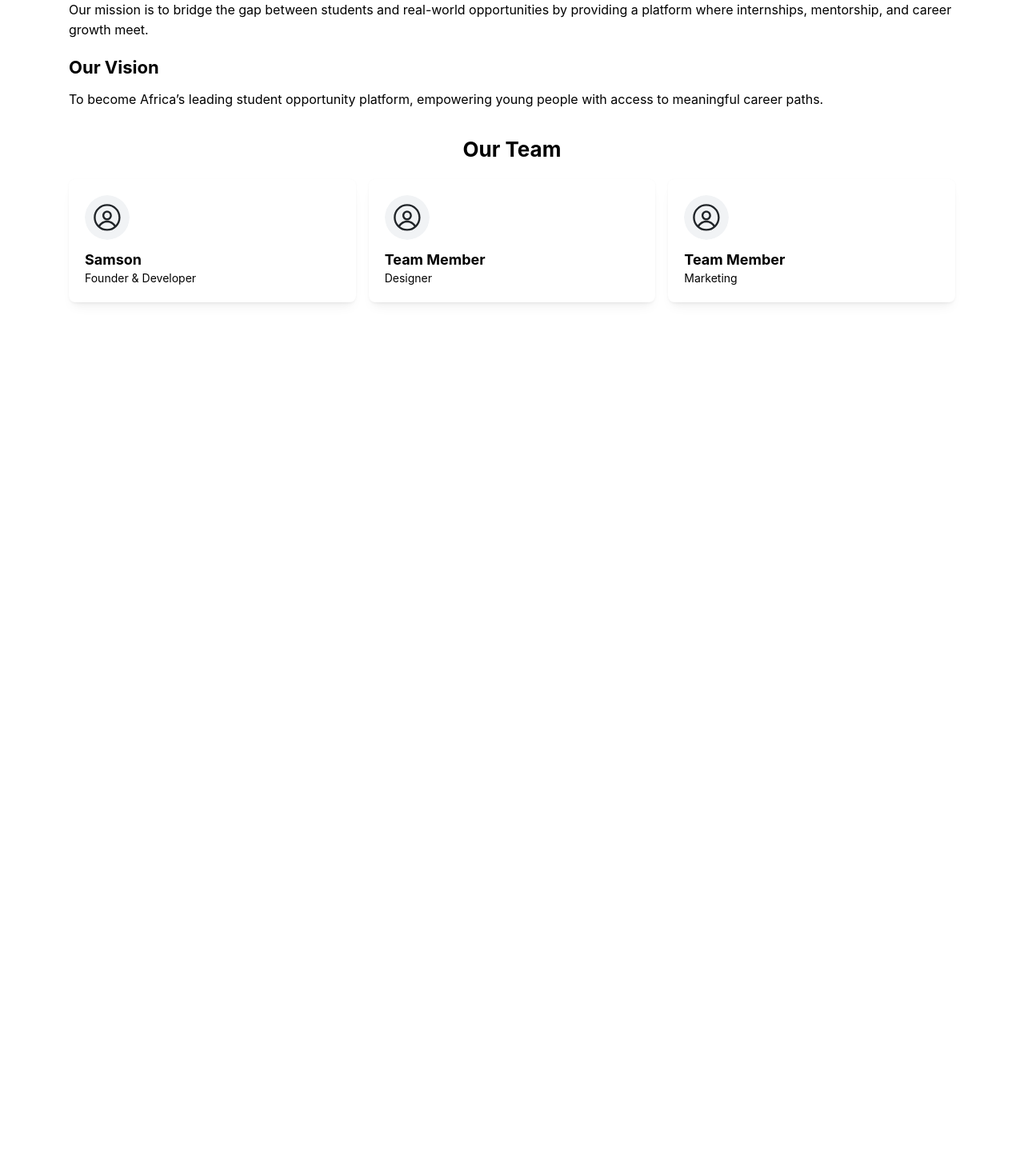
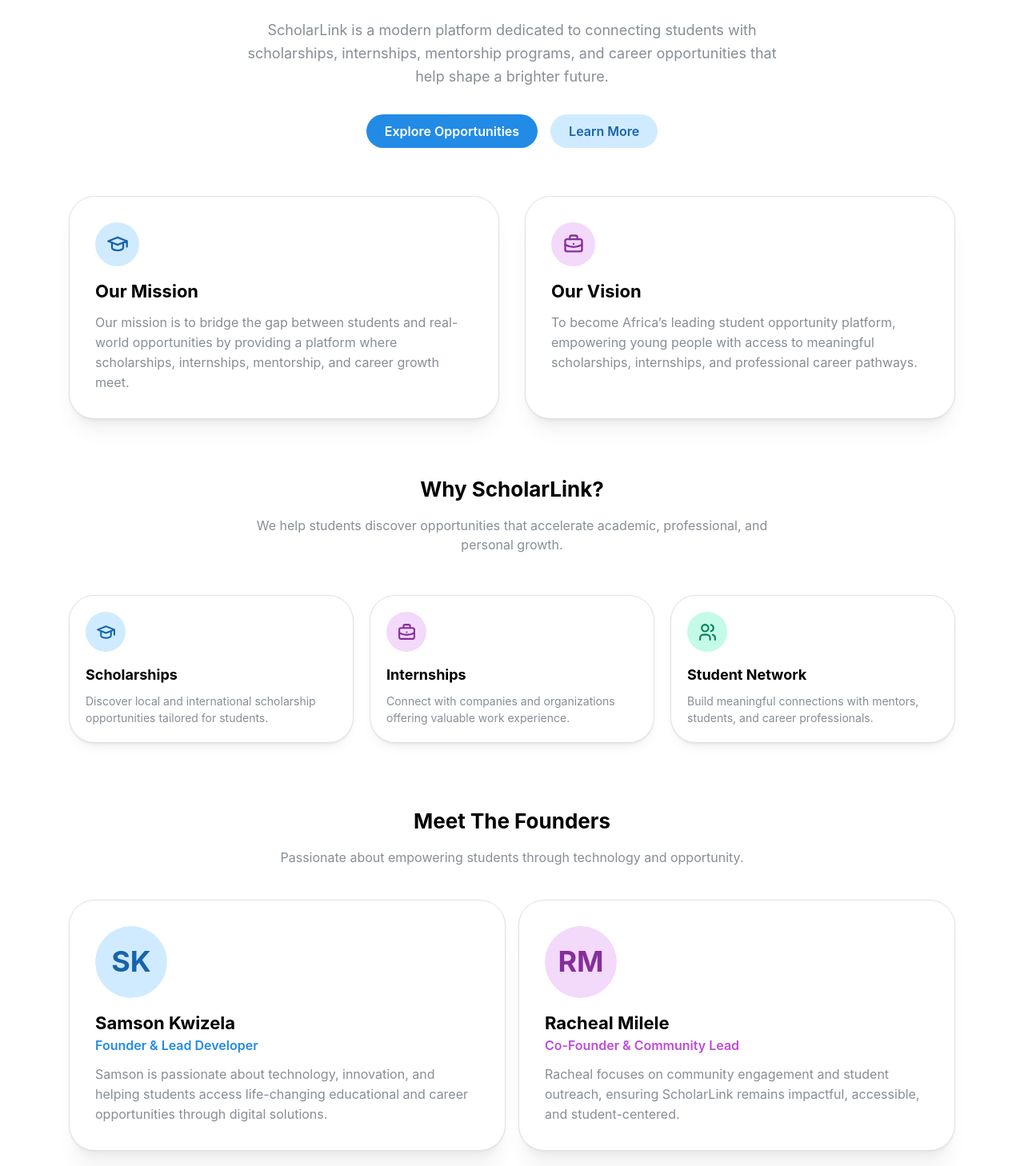
Before and after one commit to SamsonKwizela/Scholar_Link, a React (Vite) app: page /about in a window 1280 px wide. Shown: the part 192-1650 px from the top of the page at 80% size. Before the commit the page ends 800 px from the top, so only its background shows below. Built offline with nearby package versions, Linux system fonts and the light colour scheme.

Commit message:
added about us page

```diff
--- a/src/pages/AboutUs.jsx
+++ b/src/pages/AboutUs.jsx
@@ -1,69 +1,223 @@
-import { Container, Title, Text, Grid, Card, Avatar } from "@mantine/core";
+import {
+  Container,
+  Title,
+  Text,
+  Grid,
+  Card,
+  Avatar,
+  Button,
+  Group,
+  Stack,
+  ThemeIcon,
+  SimpleGrid,
+} from "@mantine/core";
+import {
+  IconSchool,
+  IconBriefcase,
+  IconUsers,
+  IconRocket,
+} from "@tabler/icons-react";
 
 export default function AboutUs() {
   return (
-    <Container size="lg" py="xl">
-      {/* Header */}
-      <Title align="center" mb="md">
+    <Container size="lg" py={60}>
+      {/* HERO SECTION */}
+      <Stack align="center" mb={60}>
+        <ThemeIcon size={80} radius={80} variant="light" color="blue">
+          <IconRocket size={40} />
+        </ThemeIcon>
+
+        <Title ta="center" order={1}>
           About ScholarLink
         </Title>
 
-      <Text align="center" color="dimmed" mb="xl">
-        Connecting students with opportunities that shape their future.
+        <Text ta="center" c="dimmed" maw={700} size="lg">
+          ScholarLink is a modern platform dedicated to connecting students
+          with scholarships, internships, mentorship programs, and career
+          opportunities that help shape a brighter future.
         </Text>
 
-      {/* Mission Section */}
+        <Group mt="md">
+          <Button radius="xl" size="md">
+            Explore Opportunities
+          </Button>
+
+          <Button variant="light" radius="xl" size="md">
+            Learn More
+          </Button>
+        </Group>
+      </Stack>
+
+      {/* MISSION & VISION */}
+      <SimpleGrid cols={{ base: 1, md: 2 }} spacing="xl" mb={70}>
+        <Card shadow="md" radius="xl" p="xl" withBorder>
+          <ThemeIcon size={55} radius="xl" color="blue" variant="light" mb="md">
+            <IconSchool size={28} />
+          </ThemeIcon>
+
           <Title order={3} mb="sm">
             Our Mission
           </Title>
-      <Text mb="lg">
+
+          <Text c="dimmed" size="md">
             Our mission is to bridge the gap between students and real-world
-        opportunities by providing a platform where internships, mentorship,
-        and career growth meet.
+            opportunities by providing a platform where scholarships,
+            internships, mentorship, and career growth meet.
           </Text>
+        </Card>
 
-      {/* Vision Section */}
+        <Card shadow="md" radius="xl" p="xl" withBorder>
+          <ThemeIcon
+            size={55}
+            radius="xl"
+            color="grape"
+            variant="light"
+            mb="md"
+          >
+            <IconBriefcase size={28} />
+          </ThemeIcon>
+
           <Title order={3} mb="sm">
             Our Vision
           </Title>
-      <Text mb="xl">
+
+          <Text c="dimmed" size="md">
             To become Africa’s leading student opportunity platform, empowering
-        young people with access to meaningful career paths.
+            young people with access to meaningful scholarships, internships,
+            and professional career pathways.
+          </Text>
+        </Card>
+      </SimpleGrid>
+
+      {/* WHY CHOOSE US */}
+      <Stack align="center" mb={50}>
+        <Title ta="center" order={2}>
+          Why ScholarLink?
+        </Title>
+
+        <Text ta="center" c="dimmed" maw={650}>
+          We help students discover opportunities that accelerate academic,
+          professional, and personal growth.
+        </Text>
+      </Stack>
+
+      <SimpleGrid cols={{ base: 1, sm: 2, md: 3 }} spacing="lg" mb={80}>
+        <Card shadow="sm" radius="xl" p="lg" withBorder>
+          <ThemeIcon color="blue" variant="light" size={50} radius="xl" mb="md">
+            <IconSchool size={25} />
+          </ThemeIcon>
+
+          <Title order={4} mb="xs">
+            Scholarships
+          </Title>
+
+          <Text c="dimmed" size="sm">
+            Discover local and international scholarship opportunities tailored
+            for students.
+          </Text>
+        </Card>
+
+        <Card shadow="sm" radius="xl" p="lg" withBorder>
+          <ThemeIcon
+            color="grape"
+            variant="light"
+            size={50}
+            radius="xl"
+            mb="md"
+          >
+            <IconBriefcase size={25} />
+          </ThemeIcon>
+
+          <Title order={4} mb="xs">
+            Internships
+          </Title>
+
+          <Text c="dimmed" size="sm">
+            Connect with companies and organizations offering valuable work
+            experience.
+          </Text>
+        </Card>
+
+        <Card shadow="sm" radius="xl" p="lg" withBorder>
+          <ThemeIcon
+            color="teal"
+            variant="light"
+            size={50}
+            radius="xl"
+            mb="md"
+          >
+            <IconUsers size={25} />
+          </ThemeIcon>
+
+          <Title order={4} mb="xs">
+            Student Network
+          </Title>
+
+          <Text c="dimmed" size="sm">
+            Build meaningful connections with mentors, students, and career
+            professionals.
+          </Text>
+        </Card>
+      </SimpleGrid>
+
+      {/* FOUNDERS SECTION */}
+      <Stack align="center" mb={40}>
+        <Title ta="center" order={2}>
+          Meet The Founders
+        </Title>
+
+        <Text ta="center" c="dimmed">
+          Passionate about empowering students through technology and
+          opportunity.
+        </Text>
+      </Stack>
+
+      <Grid>
+        <Grid.Col span={{ base: 12, md: 6 }}>
+          <Card shadow="lg" radius="xl" p="xl" withBorder>
+            <Group align="flex-start">
+              <Avatar size={90} radius={90} color="blue">
+                SK
+              </Avatar>
+
+              <div>
+                <Title order={3}>Samson Kwizela</Title>
+
+                <Text c="blue" fw={600} mb="sm">
+                  Founder & Lead Developer
                 </Text>
 
-      {/* Team Section */}
-      <Title order={2} align="center" mb="lg">
-        Our Team
-      </Title>
-
-      <Grid>
-        <Grid.Col span={4}>
-          <Card shadow="sm" p="lg" radius="md">
-            <Avatar radius="xl" size="lg" mb="sm" />
-            <Title order={4}>Samson</Title>
-            <Text size="sm" color="dimmed">
-              Founder & Developer
+                <Text c="dimmed">
+                  Samson is passionate about technology, innovation, and helping
+                  students access life-changing educational and career
+                  opportunities through digital solutions.
                 </Text>
+              </div>
+            </Group>
           </Card>
         </Grid.Col>
 
-        <Grid.Col span={4}>
-          <Card shadow="sm" p="lg" radius="md">
-            <Avatar radius="xl" size="lg" mb="sm" />
-            <Title order={4}>Team Member</Title>
-            <Text size="sm" color="dimmed">
-              Designer
+        <Grid.Col span={{ base: 12, md: 6 }}>
+          <Card shadow="lg" radius="xl" p="xl" withBorder>
+            <Group align="flex-start">
+              <Avatar size={90} radius={90} color="grape">
+                RM
+              </Avatar>
+
+              <div>
+                <Title order={3}>Racheal Milele</Title>
+
+                <Text c="grape" fw={600} mb="sm">
+                  Co-Founder & Community Lead
                 </Text>
-          </Card>
-        </Grid.Col>
 
-        <Grid.Col span={4}>
-          <Card shadow="sm" p="lg" radius="md">
-            <Avatar radius="xl" size="lg" mb="sm" />
-            <Title order={4}>Team Member</Title>
-            <Text size="sm" color="dimmed">
-              Marketing
+                <Text c="dimmed">
+                  Racheal focuses on community engagement and student outreach,
+                  ensuring ScholarLink remains impactful, accessible, and
+                  student-centered.
                 </Text>
+              </div>
+            </Group>
           </Card>
         </Grid.Col>
       </Grid>
```
Lines whose indentation alone changed are shown as unchanged.
